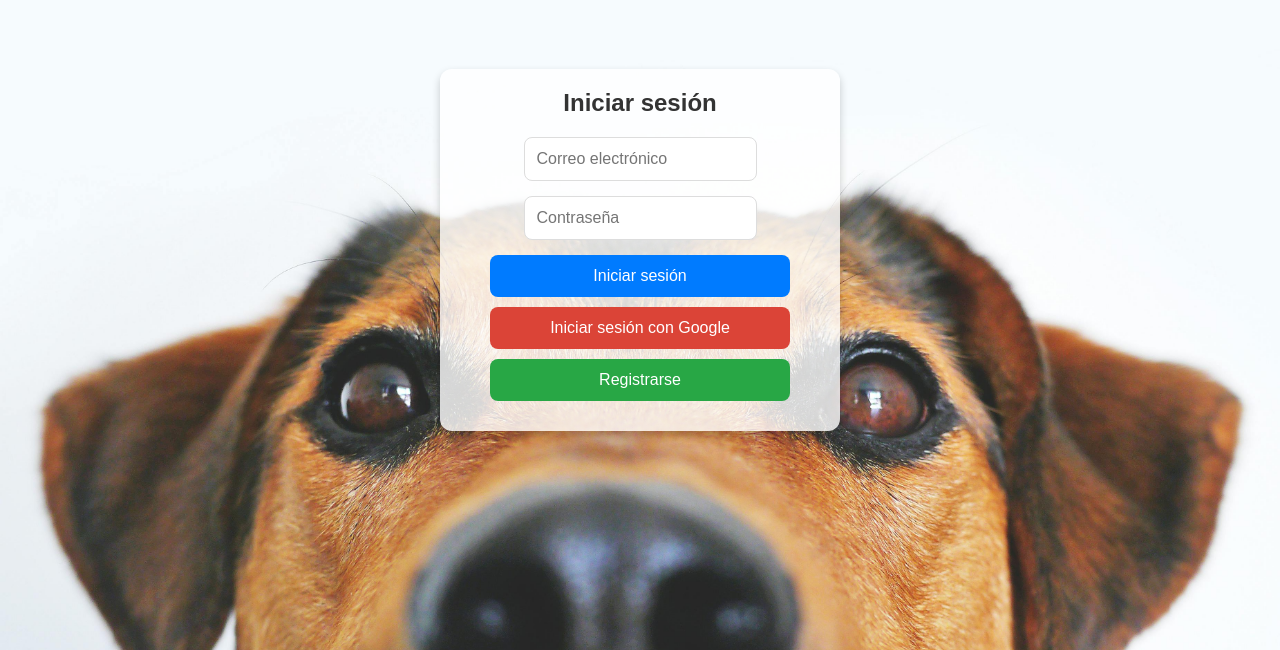
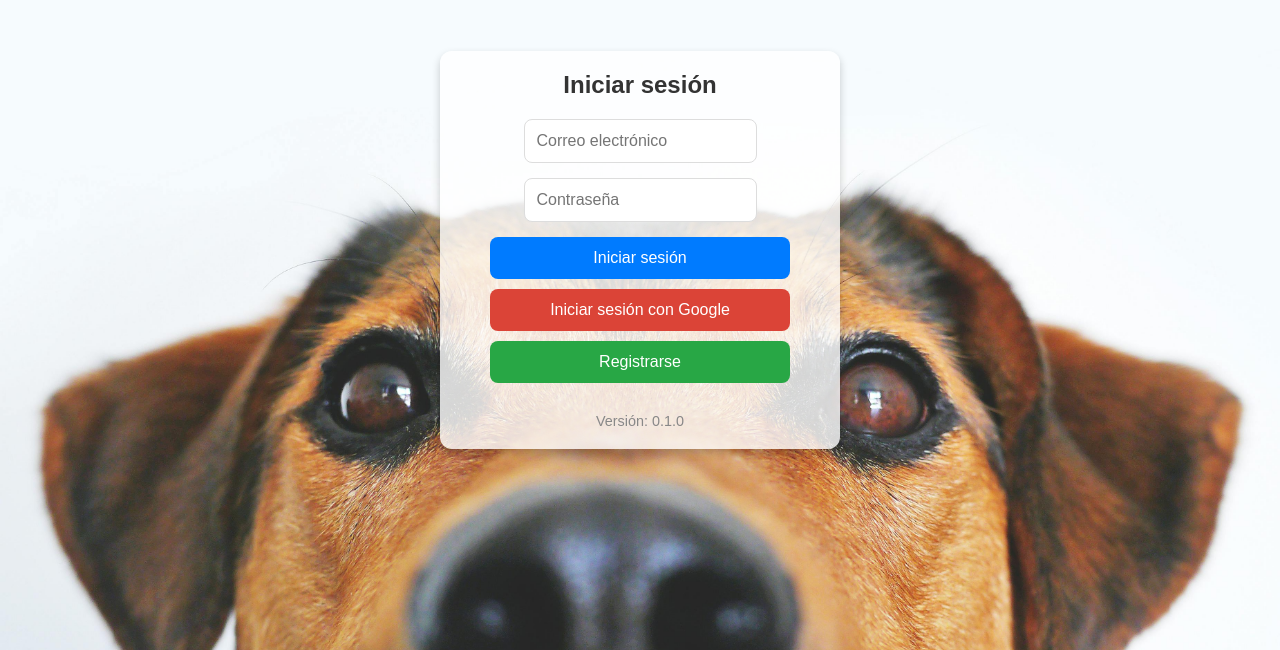
Before and after one commit to FernandoMartinez01/app-mascotas, a React (Create React App) app: page / in a window 1280 px wide. Shown: the part 150-800 px from the top of the page. Built offline with nearby package versions, Linux system fonts and the light colour scheme; no server answers.

Commit message:
Se agrega versionado

```diff
--- a/src/components/Login.js
+++ b/src/components/Login.js
@@ -7,6 +7,7 @@ import { loginUser, loginWithGoogle, getUserHome, createHome, linkToHome } from
 import { useHome } from "../HomeContext"; // Importar el contexto del hogar
 import { useLoading } from "../context/LoadingContext"; // Importar el contexto de carga
 
+const { version } = require("../../package.json");
 const auth = getAuth(app); // Inicializar auth
 
 const Login = () => {
@@ -167,6 +168,8 @@ const Login = () => {
             </button>
           </>
         )}
+        {/* Mostrar la versión de la app */}
+        <p className="app-version">Versión: {version}</p>
       </div>
     </div>
   );
--- a/src/components/styles/Login.css
+++ b/src/components/styles/Login.css
@@ -153,3 +153,10 @@
       background-position: bottom; /* Opcional: ajusta la posición para pantallas pequeñas */
     }
   }
+
+  .app-version {
+    margin-top: 20px;
+    font-size: 0.9rem;
+    color: #888;
+    text-align: center;
+  }
```
